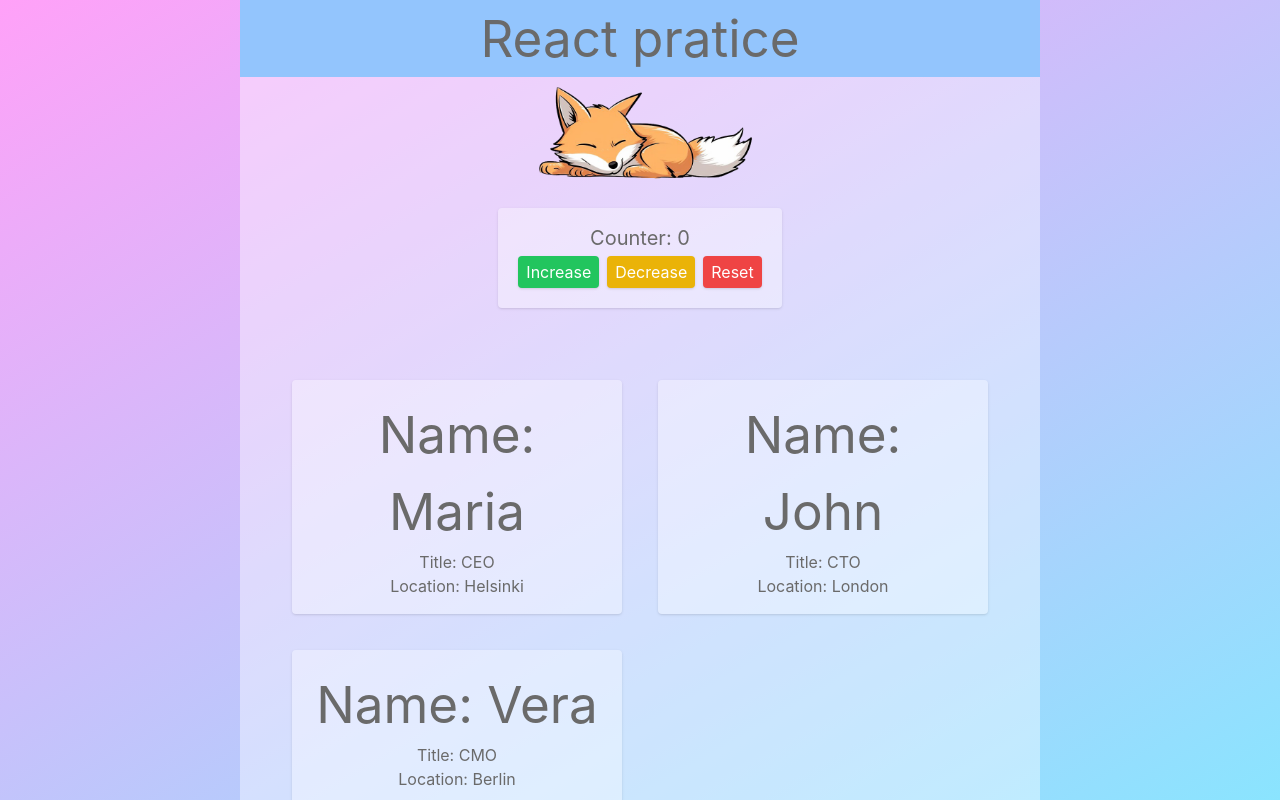
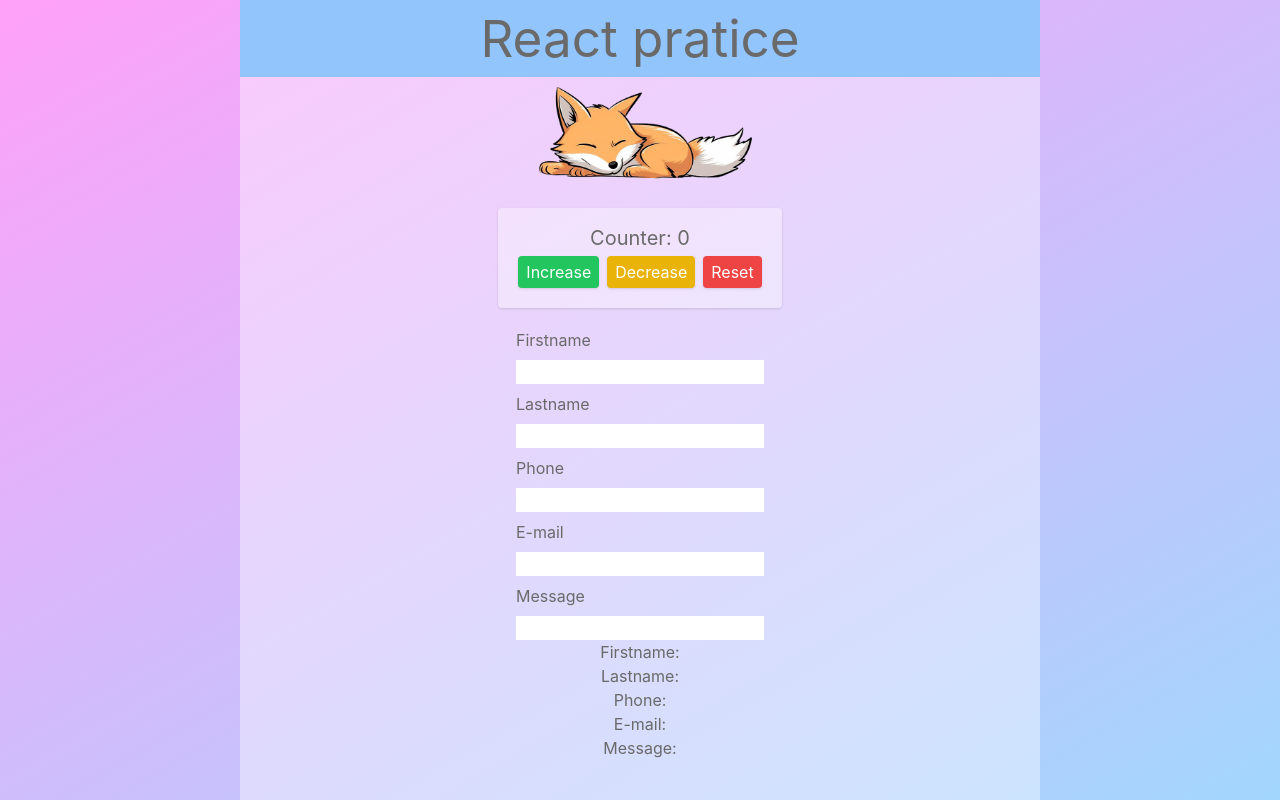
Before and after one commit to alextrandev/programming_react, a React (Vite) app in the folder react_practice/: page / in a window 1280 px wide. Shown: the top 800 px of the page. Built offline with nearby package versions, Linux system fonts and the light colour scheme.

Commit message:
add a form with multiple fields and 1 handler

```diff
--- a/react_practice/src/App.jsx
+++ b/react_practice/src/App.jsx
@@ -6,6 +6,8 @@
 import Footer from './components/Footer';
 import PersonsContainer from './components/PersonsContainer';
 import Counter from './components/Counter';
+import Form from './components/Form';
+import View from './components/View';
 
 function App() {
   const [counter, setCounter] = useState(0);
@@ -14,10 +16,19 @@
     {id:"2", name:"John", title:"CTO", location:"London"},
     {id:"3", name:"Vera", title:"CMO", location:"Berlin"}
   ]);
+  const [inputValues, setInputValue] = useState({
+    firstName: '',
+    lastName: '',
+    phone: '',
+    email: '',
+    message: ''
+  });
 
     const clickIncreaseHandler = () => setCounter(counter + 1);
     const clickDecreaseHandler = () => setCounter(counter - 1);
     const clickResetHandler = () => setCounter(0);
+
+    const inputChangeHandler = e => setInputValue({...inputValues, [e.target.name]: e.target.value});
 
   return (
     <>
@@ -31,6 +42,8 @@
           clickDecreaseHandler={clickDecreaseHandler}
           clickResetHandler={clickResetHandler}
         />
+        <Form inputChangeHandler={(e) => inputChangeHandler(e)}/>
+        <View {...inputValues}/>
         <PersonsContainer persons={persons} />
       </main>
 
--- /dev/null
+++ b/react_practice/src/components/Form.jsx
@@ -0,0 +1,16 @@
+export default function Form({inputChangeHandler}) {
+  return (
+    <form className="flex flex-col items-start gap-2" onChange={inputChangeHandler}>
+        <label htmlFor="firstName">Firstname</label>
+        <input type="text" name="firstName" id="firstName"/>
+        <label htmlFor="lastName">Lastname</label>
+        <input type="text" name="lastName" id="lastName"/>
+        <label htmlFor="phone">Phone</label>
+        <input type="phone" name="phone" id="phone"/>
+        <label htmlFor="email">E-mail</label>
+        <input type="email" name="email" id="email"/>
+        <label htmlFor="message">Message</label>
+        <input type="text" name="message" id="message"/>
+    </form>
+  )
+}
--- /dev/null
+++ b/react_practice/src/components/View.jsx
@@ -0,0 +1,11 @@
+export default function View(props) {
+  return (
+    <>
+      <p>Firstname: {props.firstName}</p>
+      <p>Lastname: {props.lastName}</p>
+      <p>Phone: {props.phone}</p>
+      <p>E-mail: {props.email}</p>
+      <p>Message: {props.message}</p>
+    </>
+  )
+}
```
